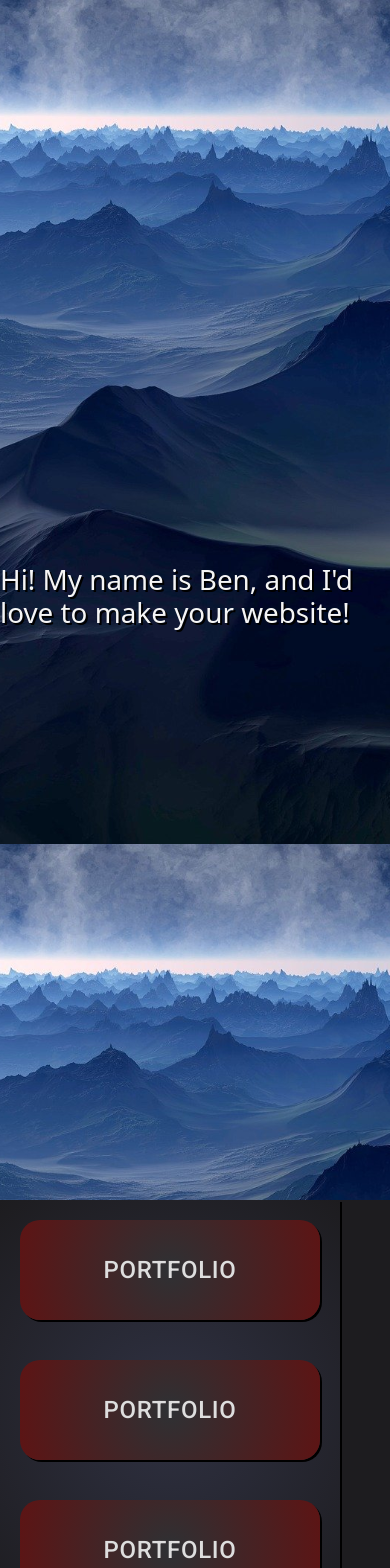
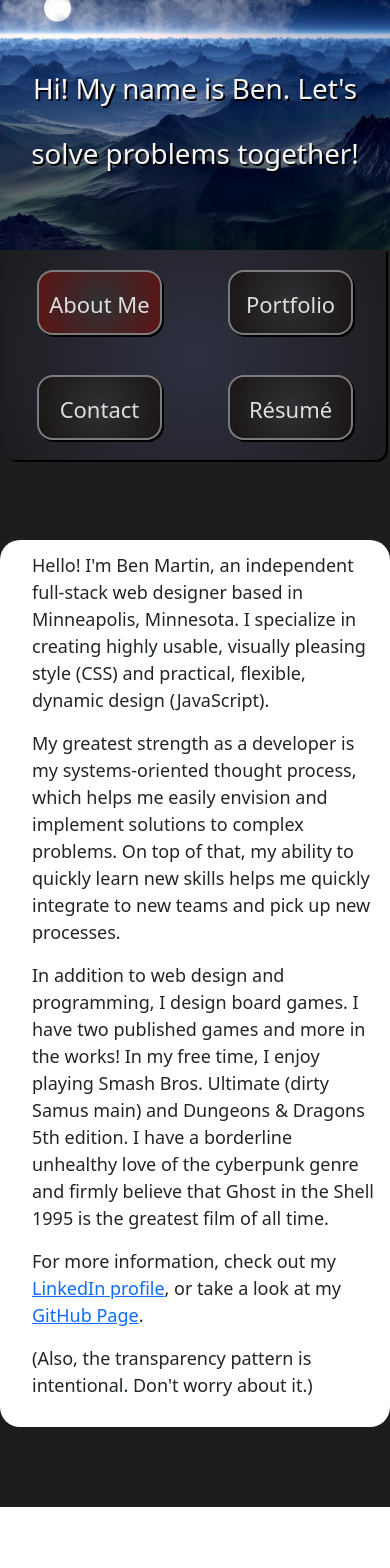
Before and after one commit to the-wake/a20-react-portfolio, a React (Create React App) app: page / in a window 390 px wide. Shown: the top 1568 px of the page. Built offline with nearby package versions, Linux system fonts and the light colour scheme.

Commit message:
Adding contact page and resume.

```diff
--- a/src/App.css
+++ b/src/App.css
@@ -6,32 +6,40 @@
   background:url("./assets/background.jpg") no-repeat center fixed;
   -webkit-background-composite: cover;
   background-size: cover;
-  height: 1200px;
+  height: 100vh;
   display: flex;
   color: whitesmoke;
+  text-align: center;
   align-items: center;
   vertical-align: middle;
   justify-content: center;
+  text-shadow: 2px 2px #000000;
 }
 
 .jumbotron h1 {
-  text-shadow: 2px 2px #000000;
+  max-width: 500px;
+  line-height: 65px;
 }
 
 .blurb-container {
   display: flex;
-  width: 70%;
   margin: 80px 40px;
+  padding: .75rem;
   justify-content: space-evenly;
   background-color: white;
   max-width: 1000px;
+  border-radius: 20px;
 }
 
 .custom-navbar {
+  position: sticky;
+  top: 0;
+  z-index: 1020;
   display: flex;
+  margin: auto;
+  width: 98%;
   flex-wrap: wrap;
-  align-items: center;
-  justify-content: space-between;
+  justify-content: space-around;
   background: radial-gradient(circle, rgba(47,49,66,1) 0%, rgb(29, 28, 31) 100%);
   border-bottom-left-radius: 12px;
   border-bottom-right-radius: 12px;
@@ -39,8 +47,38 @@
 }
 
 .nav-item {
-  margin: auto;
-  padding: 20px;
+  width: 250px;
+  height: 75px;
+  margin: 20px;
+  font-size: 24px;
+  text-align: center;
+  line-height: 75px;
+  background: radial-gradient(circle, rgba(46,49,52,1) 0%, rgb(27, 21, 21) 100%);
+  color: #DEDEDE;
+  box-shadow: 2px 2px black;
+  border-radius: 20px;
+  border-width: 2px;
+  border-style: solid;
+  border-color: #7c7c7c;
+  cursor: pointer;
+}
+
+.active {
+  background: radial-gradient(circle, rgba(46,49,52,1) 0%, rgba(93,20,20,1) 100%);
+}
+
+.nav-item:hover {
+  color: white;
+  background: radial-gradient(circle, rgb(54, 56, 58) 0%, rgb(100, 18, 18) 100%);
+}
+
+.nav-item a {
+  color: #DEDEDE;
+  text-decoration: none;
+}
+
+.nav-item a:hover {
+  color: gray;
 }
 
 #pfp-container {
@@ -58,8 +96,19 @@
   text-align: center;
   vertical-align: middle;
   font-size: 24px;
-  max-width: 500px;
+  max-width: 800px;
   margin: auto;
+}
+
+#blurb p {
+  font-size: 18px;
+  text-align: left;
+  padding-left: 20px;
+}
+
+#content-container {
+  height: fit-content;
+  block-size: fit-content;
 }
 
 .content-header {
@@ -103,16 +152,62 @@
   font-size: 20px;
 }
 
+#contact-blurb {
+  max-width: 700px;
+  margin: auto;
+}
+
+form {
+  max-width: 400px;
+  margin: auto;
+}
+
+.form-group {
+  margin: 12px 0;
+}
+
+form .button {
+  margin: 6px;
+  color: #DEDEDE;
+  background: radial-gradient(circle, rgba(46,49,52,1) 0%, rgba(93,20,20,1) 100%);
+  outline-color: black;
+}
+
 .github-element {
   float: right;
 }
 
 @media screen and (max-width: 992px) {
+  .jumbotron {
+    height: 250px;
+  }
+  .image-container {
+    display: none;
+  }
+  .nav-item {
+    width: 125px;
+    height: 65px;
+    font-size: 22px;
+    line-height: 65px;
+    border-radius: 16px;
+  }
+  #pfp-container {
+    display: none;
+  }
+}
+
+/* @media screen and (max-width: 992px) {
   .custom-navbar {
     flex-direction: column;
     float: left;
+    height: 100vh;
   }
-  .nav-button {
-    color: white;
+  .nav-item {
+    width: 150px;
+    height: 50px;
   }
-}
+  .projects-container {
+    width: 600px;
+    float: right;
+  }
+} */
--- a/src/components/Banner.js
+++ b/src/components/Banner.js
@@ -3,7 +3,7 @@ import React from 'react';
 function Banner() {
   return (
     <div className="jumbotron">
-      <h1>Hi! My name is Ben, and I'd love to make your website!</h1>
+      <h1>Hi! My name is Ben. Let's solve problems together!</h1>
     </div>
   )
 }
--- a/src/components/Blurb.js
+++ /dev/null
@@ -1,19 +0,0 @@
-import React from 'react';
-import image from '../assets/at.png'
-
-function Blurb() {
-  return (
-    <div className="container blurb-container">
-      <div id="pfp-container">
-        <img src={image} id="profile-pic" />
-      </div>
-      <div id="blurb">
-        <p>
-          This is where the blurb goes.
-        </p>
-      </div>
-    </div>
-  )
-}
-
-export default Blurb;
--- a/src/components/ContentContainer.js
+++ b/src/components/ContentContainer.js
@@ -1,18 +1,24 @@
-import React, {useState} from 'react'
-import Blurb from './Blurb.js';
+import React, { useState } from 'react'
 import Navbar from './Navbar.js';
 import Banner from './Banner.js';
+import Footer from './Footer.js';
+import Blurb from '../pages/Blurb.js';
 import Portfolio from '../pages/Portfolio.js';
-import Footer from './Footer.js';
+import Contact from '../pages/Contact.js';
+import Resume from '../pages/Resume.js';
 
 function ContentContainer() {
-  const [currentPage, setCurrentPage] = useState('Home');
+  const [currentPage, setCurrentPage] = useState('About');
 
   const renderPage = () => {
+    if (currentPage === '' || currentPage === 'About') {
+      return <Blurb />;
+    }
     if (currentPage === 'Portfolio') {
       return <Portfolio />;
-    } else {
-      return <Blurb />;
+    }
+    if (currentPage === 'Contact') {
+      return <Contact />;
     }
   }
 
@@ -22,12 +28,9 @@ function ContentContainer() {
     <div className="body">
       <Banner />
       <Navbar currentPage={currentPage} handlePageChange={handlePageChange} />
-      <div id=" " />
-      {renderPage()}
-      {renderPage()}
-      {renderPage()}
-      {renderPage()}
-      {renderPage()}
+      <div id="content-container">
+        {renderPage()}
+      </div>
       <Footer />
     </div>
   )
--- a/src/components/Navbar.js
+++ b/src/components/Navbar.js
@@ -1,51 +1,52 @@
 import React from 'react';
 import Button from '@mui/material/Button';
 import { styled } from '@mui/material/styles';
+import resume from '../assets/resume.pdf';
 
-// Would like to have the gradient and text color change when hovered, but it's hard to overwrite the CDN styles.
-const NavButton = styled(Button)(() => ({
-  width: 300,
-  height: 100,
-  fontSize: 16,
-  background: 'radial-gradient(circle, rgba(46,49,52,1) 0%, rgba(93,20,20,1) 100%);',
-  borderRadius: 20,
-  fontSize: 24,
-  color: '#DEDEDE',
-  boxShadow: '2px 2px black',
-  margin: 'auto',
-}));
-
+// Would like to have the gradient and text color change when hovered.
 // Could add js to make the page scroll to this y-coord when clicked.
 function Navbar({ currentPage, handlePageChange }) {
   return (
-    <div className="sticky-top custom-navbar">
-      <div className="nav-item">
-        <NavButton id="portfolio"
-        className="nav-button"
-        size="large"
-        variant="contained"
-        href="#/portfolio"
-        onClick={() => handlePageChange('Portfolio')}
-        className={currentPage === 'Portfolio' ? 'nav-link active' : 'nav-link'}>Portfolio</NavButton>
+    <div className="custom-navbar">
+      <div
+        className="nav-item" id="about" href="#/about"
+        className={currentPage === 'About' ? 'nav-item active' : 'nav-item'}
+        onClick={() => handlePageChange('About')}>
+          About Me
       </div>
-      <div className="nav-item">
-        <NavButton className="nav-button"
-        size="large"
-        variant="contained"
-        href="#/portfolio"
-        onClick={() => handlePageChange('Portfolio')}
-        className={currentPage === 'Portfolio' ? 'nav-link active' : 'nav-link'}>Portfolio</NavButton>
+      <div
+        className="nav-item" id="portfolio" href="#/portfolio"
+        className={currentPage === 'Portfolio' ? 'nav-item active' : 'nav-item'}
+        onClick={() => handlePageChange('Portfolio')}>
+          Portfolio
       </div>
-      <div className="nav-item">
-        <NavButton className="nav-button"
-        size="large"
-        variant="contained"
-        href="#/portfolio"
-        onClick={() => handlePageChange('Portfolio')}
-        className={currentPage === 'Portfolio' ? 'nav-link active' : 'nav-link'}>Portfolio</NavButton>
+      <div
+        className="nav-item" id="contact" href="#/contact"
+        className={currentPage === 'Contact' ? 'nav-item active' : 'nav-item'}
+        onClick={() => handlePageChange('Contact')}>
+          Contact
+      </div>
+      <div
+        className="nav-item" id="resume">
+        <a href={resume} download="Ben Martin Résumé">
+          Résumé</a>
       </div>
     </div>
   );
 }
 
 export default Navbar;
+
+
+
+// const NavButton = styled(Button)(() => ({
+//   width: 300,
+//   height: 100,
+//   fontSize: 16,
+//   background: 'radial-gradient(circle, rgba(46,49,52,1) 0%, rgba(93,20,20,1) 100%);',
+//   borderRadius: 20,
+//   fontSize: 24,
+//   color: '#DEDEDE',
+//   boxShadow: '2px 2px black',
+//   margin: 'auto',
+// }));
--- /dev/null
+++ b/src/pages/Blurb.js
@@ -0,0 +1,25 @@
+import React from 'react';
+import image from '../assets/at.png'
+
+function Blurb() {
+  return (
+    <div className="container blurb-container">
+      <div id="pfp-container">
+        <img src={image} id="profile-pic" />
+      </div>
+      <div id="blurb">
+        <p>Hello! I'm Ben Martin, an independent full-stack web designer based in Minneapolis, Minnesota. I specialize in creating highly usable, visually pleasing style (CSS) and practical, flexible, dynamic design (JavaScript).</p>
+
+        <p>My greatest strength as a developer is my systems-oriented thought process, which helps me easily envision and implement solutions to complex problems. On top of that, my ability to quickly learn new skills helps me quickly integrate to new teams and pick up new processes.</p>
+
+        <p>In addition to web design and programming, I design board games. I have two published games and more in the works! In my free time, I enjoy playing Smash Bros. Ultimate (dirty Samus main) and Dungeons & Dragons 5th edition. I have a borderline unhealthy love of the cyberpunk genre and firmly believe that Ghost in the Shell 1995 is the greatest film of all time.</p>
+
+        <p>For more information, check out my <a href="https://www.linkedin.com/in/ben-martin-26266443/" target="_blank">LinkedIn profile</a>, or take a look at my <a href="https://github.com/the-wake/" target="_blank">GitHub Page</a>.</p>
+
+        <p>(Also, the transparency pattern is intentional. Don't worry about it.)</p>
+      </div>
+    </div>
+  )
+}
+
+export default Blurb;
--- /dev/null
+++ b/src/pages/Contact.js
@@ -0,0 +1,29 @@
+import React from 'react';
+
+function Contact() {
+  return (
+    <div className="content-header">
+      <h2>Get In Touch</h2>
+      <div id="contact-blurb">
+        <p>Thanks for reaching out! Feel free to leave your name, email address, and a breif description of your project. Or, if you prefer, you can contact me via email or LinkedIn.</p>
+      </div>
+      <form>
+        <div className="form-group">
+          <label for="name">Name</label>
+          <input type="name" className="form-control" id="name-field" placeholder="Name" />
+        </div>
+        <div className="form-group">
+          <label for="email-field">Email Address</label>
+          <input type="email" className="form-control" id="exampleInputEmail1" aria-describedby="emailHelp" placeholder="Enter email" />
+            <small id="emailHelp" className="form-text text-muted">We'll never share your email with anyone else.</small>
+        </div>
+        <div className="form-group">
+          {/* <label for="" */}
+        </div>
+        <button type="submit" className="button">Submit</button>
+      </form>
+    </div>
+  );
+}
+
+export default Contact;
--- a/src/pages/Portfolio.js
+++ b/src/pages/Portfolio.js
@@ -29,6 +29,21 @@ function Portfolio() {
           return <Project project={project} key={index} />
         })}
       </div>
+      <div className="projects-container">
+        {projects.map((project, index) => {
+          return <Project project={project} key={index} />
+        })}
+      </div>
+      <div className="projects-container">
+        {projects.map((project, index) => {
+          return <Project project={project} key={index} />
+        })}
+      </div>
+      <div className="projects-container">
+        {projects.map((project, index) => {
+          return <Project project={project} key={index} />
+        })}
+      </div>
     </div>
   )
 }
--- /dev/null
+++ b/src/pages/Resume.js
@@ -0,0 +1,11 @@
+import React from 'react';
+
+function Resume() {
+  return (
+    <div className="content-header">
+      <h2>Resume Placeholder</h2>
+    </div>
+  );
+}
+
+export default Resume;
```
Also changed, not shown: src/components/Contact.js (deleted, +0 -9 lines), 1 other file (tests, documents, lock files or other folders).
